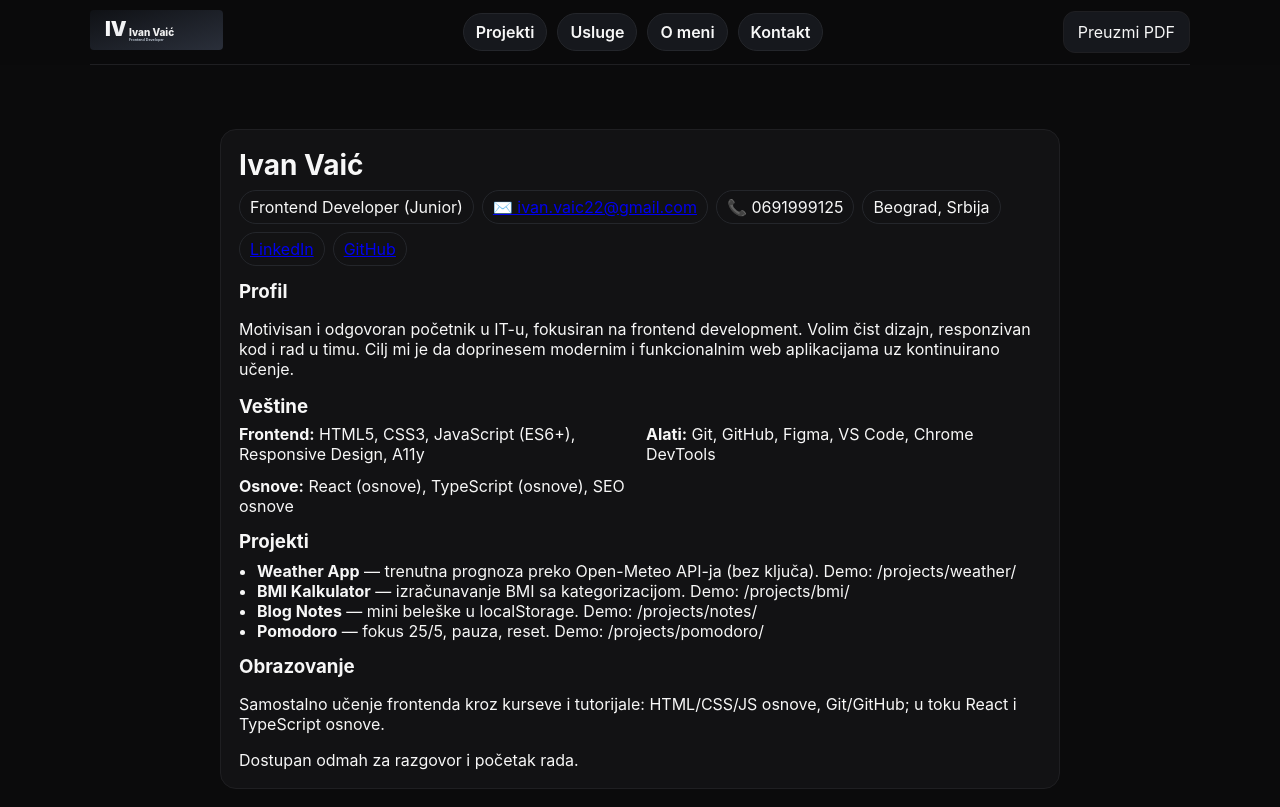
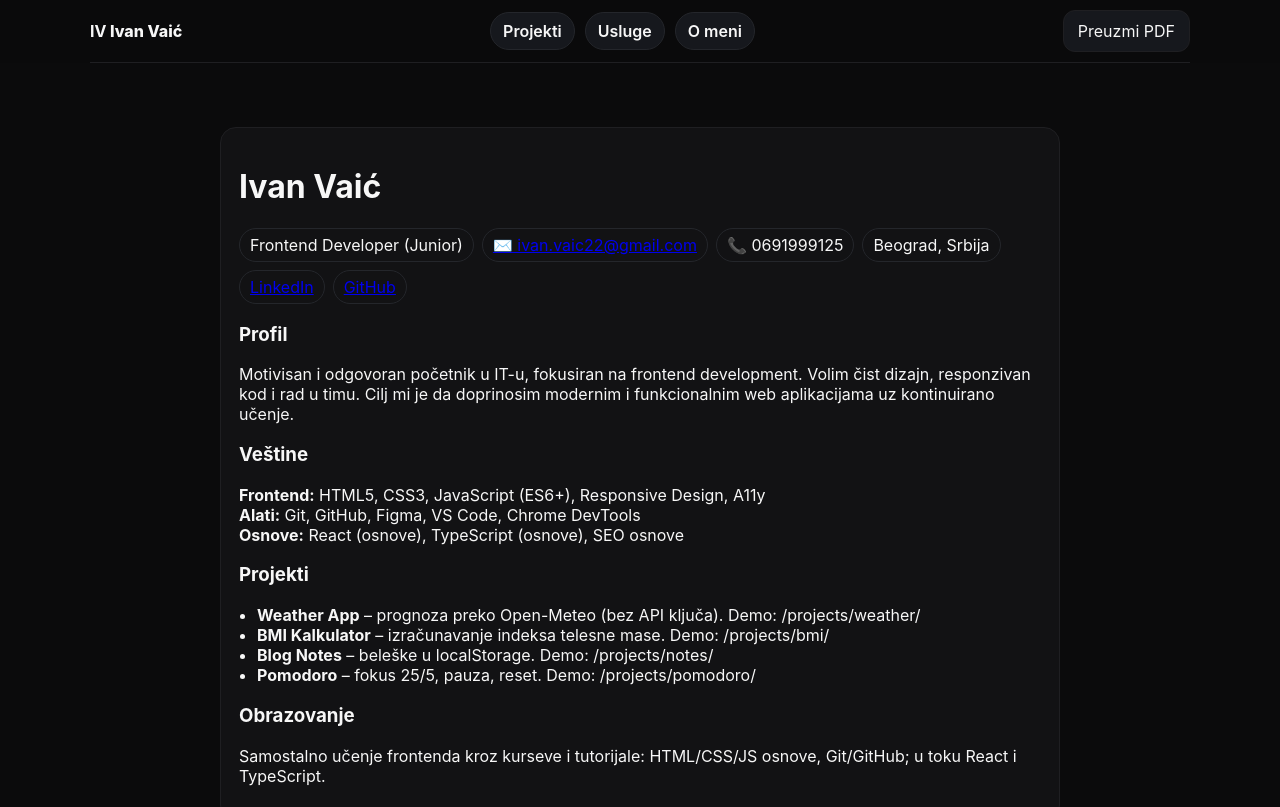
Before and after one commit to ivanvaic99/Portfolio, a plain HTML site: page cv/index.html in a window 1280 px wide. Shown: the top 807 px of the page. Drawn offline with Linux system fonts and the light colour scheme.

Commit message:
Update index.html

```diff
--- a/cv/index.html
+++ b/cv/index.html
@@ -1,43 +1,33 @@
 <!DOCTYPE html>
 <html lang="sr">
 <head>
-  <meta charset="utf-8">
-  <meta name="viewport" content="width=device-width,initial-scale=1">
+  <meta charset="utf-8"><meta name="viewport" content="width=device-width,initial-scale=1">
   <title>CV — Ivan Vaić</title>
   <link rel="stylesheet" href="../styles.css">
   <style>
     main{max-width:840px;margin:24px auto;padding:0 14px}
     .cv-card{background:var(--card);border:1px solid var(--line);border-radius:16px;padding:18px}
-    .cv-grid{display:grid;grid-template-columns:1fr 1fr;gap:12px}
-    .cv-title{font-size:28px;margin:0 0 8px}
-    .cv-sec{margin-top:14px}
-    .cv-sec h3{margin:0 0 6px}
-    .list{margin:8px 0 0;padding-left:18px}
     .pill-row{display:flex;flex-wrap:wrap;gap:8px}
     .pill{padding:6px 10px;border:1px solid var(--chipBorder);border-radius:999px}
+    .list{margin:8px 0 0;padding-left:18px}
   </style>
 </head>
 <body>
 <header class="site-header">
   <div class="container header-inner">
-      <a class="logo" href="../"><img src="../assets/logo.svg" alt="Ivan Vaić logo" style="height:40px"/></a>
-      <nav class="nav">
-        <ul class="nav-list">
+    <a class="logo" href="../"><strong>IV</strong> Ivan Vaić</a>
+    <nav><ul class="nav-list">
       <li><a class="chip" href="../#projects">Projekti</a></li>
       <li><a class="chip" href="../usluge/">Usluge</a></li>
       <li><a class="chip" href="../o-meni/">O meni</a></li>
-          <li><a class="chip" href="../#contact">Kontakt</a></li>
-        </ul>
-      </nav>
-      <div class="actions">
-        <a class="btn" href="../assets/Ivan-Vaic-CV.pdf" target="_blank">Preuzmi PDF</a>
-      </div>
+    </ul></nav>
+    <div class="actions"><a class="btn" href="../assets/Ivan-Vaic-CV.pdf" target="_blank">Preuzmi PDF</a></div>
   </div>
 </header>
 
 <main class="section">
   <div class="cv-card">
-      <h1 class="cv-title">Ivan Vaić</h1>
+    <h1>Ivan Vaić</h1>
     <div class="pill-row">
       <span class="pill">Frontend Developer (Junior)</span>
       <a class="pill" href="mailto:ivan.vaic22@gmail.com">✉️ ivan.vaic22@gmail.com</a>
@@ -47,44 +37,24 @@
       <a class="pill" href="https://github.com/ivanvaic99" target="_blank">GitHub</a>
     </div>
 
-      <div class="cv-sec">
     <h3>Profil</h3>
-        <p>Motivisan i odgovoran početnik u IT-u, fokusiran na frontend development. Volim čist dizajn, responzivan kod i rad u timu. Cilj mi je da doprinesem modernim i funkcionalnim web aplikacijama uz kontinuirano učenje.</p>
-      </div>
+    <p>Motivisan i odgovoran početnik u IT-u, fokusiran na frontend development. Volim čist dizajn, responzivan kod i rad u timu. Cilj mi je da doprinosim modernim i funkcionalnim web aplikacijama uz kontinuirano učenje.</p>
 
-      <div class="cv-sec">
     <h3>Veštine</h3>
-        <div class="cv-grid">
-          <div>
-            <strong>Frontend:</strong> HTML5, CSS3, JavaScript (ES6+), Responsive Design, A11y
-          </div>
-          <div>
-            <strong>Alati:</strong> Git, GitHub, Figma, VS Code, Chrome DevTools
-          </div>
-          <div>
-            <strong>Osnove:</strong> React (osnove), TypeScript (osnove), SEO osnove
-          </div>
-        </div>
-      </div>
+    <p><strong>Frontend:</strong> HTML5, CSS3, JavaScript (ES6+), Responsive Design, A11y<br>
+    <strong>Alati:</strong> Git, GitHub, Figma, VS Code, Chrome DevTools<br>
+    <strong>Osnove:</strong> React (osnove), TypeScript (osnove), SEO osnove</p>
 
-      <div class="cv-sec">
     <h3>Projekti</h3>
     <ul class="list">
-          <li><strong>Weather App</strong> — trenutna prognoza preko Open-Meteo API-ja (bez ključa). Demo: /projects/weather/</li>
-          <li><strong>BMI Kalkulator</strong> — izračunavanje BMI sa kategorizacijom. Demo: /projects/bmi/</li>
-          <li><strong>Blog Notes</strong> — mini beleške u localStorage. Demo: /projects/notes/</li>
-          <li><strong>Pomodoro</strong> — fokus 25/5, pauza, reset. Demo: /projects/pomodoro/</li>
+      <li><strong>Weather App</strong> – prognoza preko Open-Meteo (bez API ključa). Demo: /projects/weather/</li>
+      <li><strong>BMI Kalkulator</strong> – izračunavanje indeksa telesne mase. Demo: /projects/bmi/</li>
+      <li><strong>Blog Notes</strong> – beleške u localStorage. Demo: /projects/notes/</li>
+      <li><strong>Pomodoro</strong> – fokus 25/5, pauza, reset. Demo: /projects/pomodoro/</li>
     </ul>
-      </div>
 
-      <div class="cv-sec">
     <h3>Obrazovanje</h3>
-        <p>Samostalno učenje frontenda kroz kurseve i tutorijale: HTML/CSS/JS osnove, Git/GitHub; u toku React i TypeScript osnove.</p>
-      </div>
-
-      <div class="cv-sec">
-        Dostupan odmah za razgovor i početak rada.
-      </div>
+    <p>Samostalno učenje frontenda kroz kurseve i tutorijale: HTML/CSS/JS osnove, Git/GitHub; u toku React i TypeScript.</p>
   </div>
 </main>
 
@@ -98,7 +68,5 @@
     </div>
   </div>
 </footer>
-
 <script>document.getElementById('year').textContent=new Date().getFullYear()</script>
-</body>
-</html>
+</body></html>
```
Lines whose indentation alone changed are shown as unchanged.
